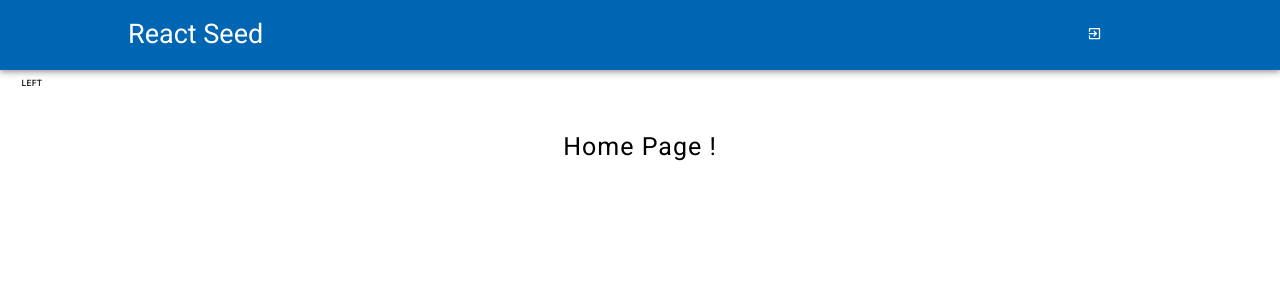
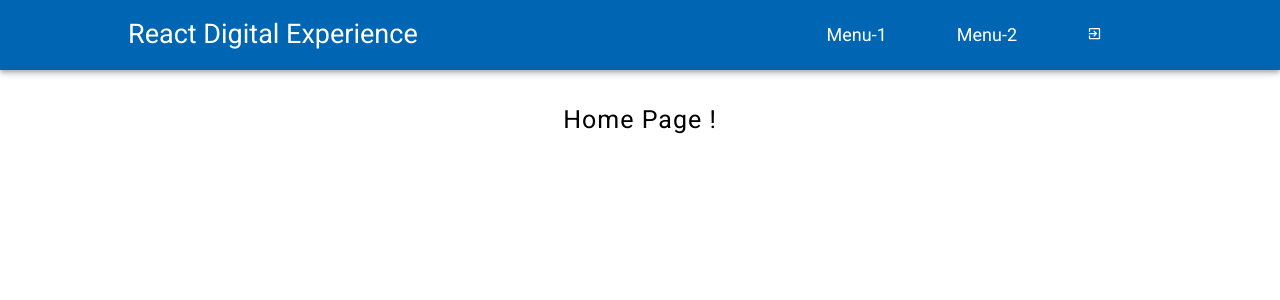
Before and after one commit to ProDante20805/React-Basics, a React (Create React App) app in the folder react-express-mysql/: page / in a window 1280 px wide. Shown: the top 300 px of the page. Built offline with nearby package versions, Linux system fonts and the light colour scheme.

Commit message:
Package JSON

```diff
--- a/react-express-mysql/package.json
+++ b/react-express-mysql/package.json
@@ -2,6 +2,12 @@
   "name": "react-express-mysql",
   "version": "0.1.0",
   "private": true,
+  "author": "pradeep.vwa@gmail.com",
+  "description": "React, Material-UI, Express, MySQL App",
+  "repository": {
+    "type": "git",
+    "url": "git://github.com/react-boilerplate/react-boilerplate.git"
+  },
   "dependencies": {
     "@material-ui/core": "^4.10.2",
     "@material-ui/icons": "^4.9.1",
--- a/react-express-mysql/public/index.html
+++ b/react-express-mysql/public/index.html
@@ -11,7 +11,7 @@
       href="https://fonts.googleapis.com/css?family=Roboto:300,400,500,700&display=swap"
     />
     <link rel="manifest" href="%PUBLIC_URL%/manifest.json" />
-    <title>React Express MySQL App</title>
+    <title>React Digital Experience</title>
   </head>
   <body>
     <noscript>You need to enable JavaScript to run this app.</noscript>
--- a/react-express-mysql/src/App/Components/NavBar/NavBar.js
+++ b/react-express-mysql/src/App/Components/NavBar/NavBar.js
@@ -1,6 +1,5 @@
 import React from 'react';
 import styled from 'styled-components';
-import LeftPanel from '../../Theme/LeftPanel';
 import Icon from '@material-ui/core/Icon';
 import ExitToAppIcon from '@material-ui/icons/ExitToApp';
 import Grid from '@material-ui/core/Grid';
@@ -56,17 +55,18 @@ const index = () => {
     <div>
     <NavBar>
       <NavBarContainer>
-        <Brand>React Seed</Brand>
+        <Brand>React Digital Experience</Brand>
         <NavLinks>
+          <NavLink>Menu-1</NavLink>
+          <NavLink>Menu-2</NavLink>
           <NavLink>
-            <Grid item xs={20}>
+            <Grid item lg={12} >
               <ExitToAppIcon />
             </Grid>
           </NavLink>
         </NavLinks>
       </NavBarContainer>
     </NavBar>
-    <LeftPanel />
     </div>
   )
 }
--- a/react-express-mysql/src/App/Theme/LeftPanel.js
+++ /dev/null
@@ -1,86 +0,0 @@
-import React from 'react';
-import clsx from 'clsx';
-import { makeStyles } from '@material-ui/core/styles';
-import SwipeableDrawer from '@material-ui/core/SwipeableDrawer';
-import Button from '@material-ui/core/Button';
-import List from '@material-ui/core/List';
-import Divider from '@material-ui/core/Divider';
-import ListItem from '@material-ui/core/ListItem';
-import ListItemIcon from '@material-ui/core/ListItemIcon';
-import ListItemText from '@material-ui/core/ListItemText';
-import InboxIcon from '@material-ui/icons/MoveToInbox';
-import MailIcon from '@material-ui/icons/Mail';
-
-const useStyles = makeStyles({
-  list: {
-    width: 250,
-  },
-  fullList: {
-    width: 'auto',
-  },
-});
-
-export default function SwipeableTemporaryDrawer() {
-  const classes = useStyles();
-  const [state, setState] = React.useState({
-    top: false,
-    left: false,
-    bottom: false,
-    right: false,
-  });
-
-  const toggleDrawer = (anchor, open) => (event) => {
-    if (event && event.type === 'keydown' && (event.key === 'Tab' || event.key === 'Shift')) {
-      return;
-    }
-
-    setState({ ...state, [anchor]: open });
-  };
-
-  const list = (anchor) => (
-    <div
-      className={clsx(classes.list, {
-        [classes.fullList]: anchor === 'top' || anchor === 'bottom',
-      })}
-      role="presentation"
-      onClick={toggleDrawer(anchor, false)}
-      onKeyDown={toggleDrawer(anchor, false)}
-    >
-      <List>
-        {['Inbox', 'Starred', 'Send email', 'Drafts'].map((text, index) => (
-          <ListItem button key={text}>
-            <ListItemIcon>{index % 2 === 0 ? <InboxIcon /> : <MailIcon />}</ListItemIcon>
-            <ListItemText primary={text} />
-          </ListItem>
-        ))}
-      </List>
-      <Divider />
-      <List>
-        {['All mail', 'Trash', 'Spam'].map((text, index) => (
-          <ListItem button key={text}>
-            <ListItemIcon>{index % 2 === 0 ? <InboxIcon /> : <MailIcon />}</ListItemIcon>
-            <ListItemText primary={text} />
-          </ListItem>
-        ))}
-      </List>
-    </div>
-  );
-
-  return (
-    <div>
-      {['left'].map((anchor) => (
-        <React.Fragment key={anchor}>
-          <Button onClick={toggleDrawer(anchor, true)}>{anchor}</Button>
-          <SwipeableDrawer
-            anchor={anchor}
-            open={state[anchor]}
-            onClose={toggleDrawer(anchor, false)}
-            onOpen={toggleDrawer(anchor, true)}
-          >
-            {list(anchor)}
-          </SwipeableDrawer>
-        </React.Fragment>
-      ))}
-    </div>
-  );
-}
```
